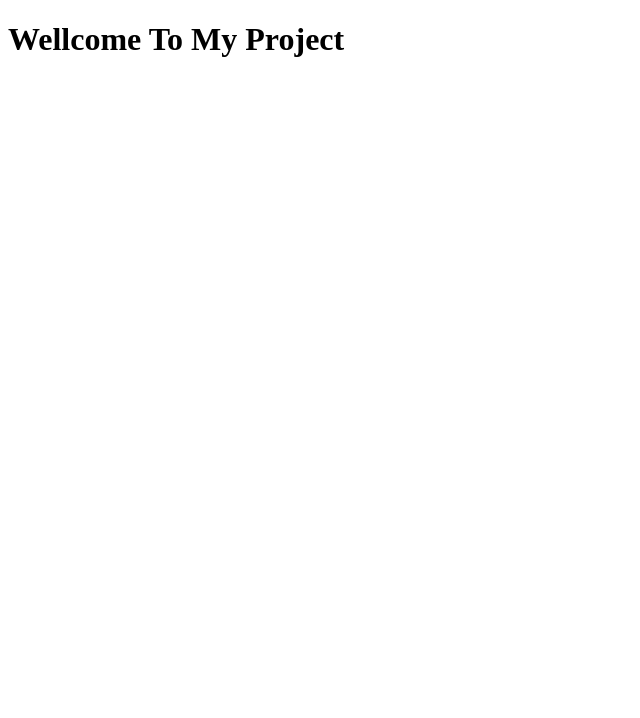
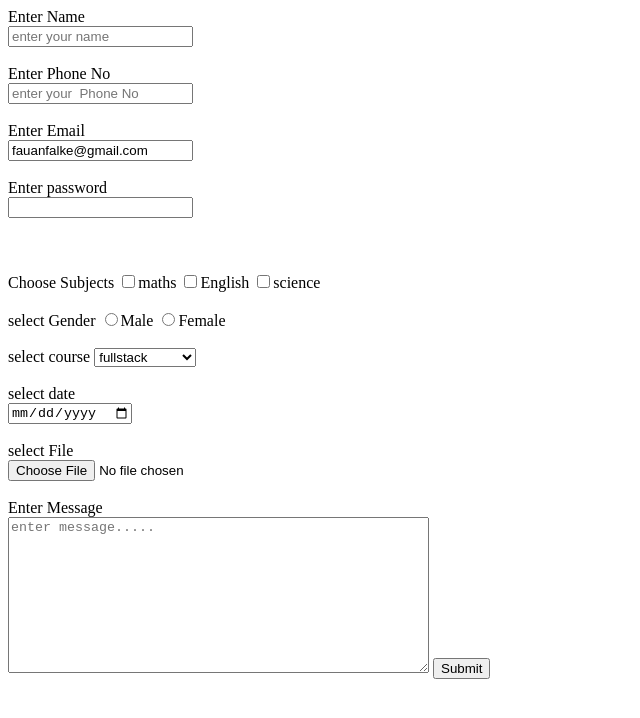
Before and after one commit to MohammedUsaidAnsari/first-day, a plain HTML site: page index.html in a window 1280 px wide. Shown: the whole page, without its empty margins (0-640 px from the left). Drawn offline with Linux system fonts and the light colour scheme.

Commit message:
learning html

```diff
--- a/index.html
+++ b/index.html
@@ -1,11 +1,110 @@
 <!DOCTYPE html>
 <html lang="en">
-<head>
-    <meta charset="UTF-8">
-    <meta name="viewport" content="width=device-width, initial-scale=1.0">
+  <head>
+    <meta charset="UTF-8" />
+    <meta name="viewport" content="width=device-width, initial-scale=1.0" />
     <title>Document</title>
-</head>
-<body>
+  </head>
+  <body>
+  <!-- <br>
     <h1>Wellcome To My Project</h1>
-</body>
+    <h1>Hello</h1>
+    <h2>Hello</h2>
+    <h3>Hello</h3>
+    <h4>Hello</h4>
+    <h5>Hello</h5>
+    <h6>Hello</h6>
+    <p>
+      Lorem, <b>ipsum</b> dolor sit amet consectetur adipisicing <a href="fzuws">elit</a>. Corporis
+      molestias esse, porro atque ex cumque odit tempora veritatis minus rem ut
+      laudantium? Aliquid, similique culpa! Laboriosam vel maxime illo quae?
+    </p>
+
+    <section></section>
+    <div></div>
+
+    <i>tabish</i> </br>
+    <em>tabish</em>
+
+
+    <b>asad</b>
+    <strong>asad</strong>
+
+    <a href="https://www.amazon.in/">Faiz</a>
+
+    <ol>
+      <li>heklo</li>
+      <li>hyy</li>
+      <li>byygkjxdgw</li>
+      <li>vmnxw</li>
+    </ol>
+
+    <ul>
+      <li>heklo</li>
+      <li>hyy</li>
+      <li>byygkjxdgw</li>
+      <li>vmnxw</li>
+    </ul> -->
+
+
+
+    <form type="Submit" method="Post" action="Thankyou.html">
+
+      <label>Enter Name</label><br />
+      <input type="text" name="name" class="name" id="fname" placeholder="enter your name" required></input>
+      <br /><br />
+      <label>Enter Phone No</label><br />
+      <input type="number" name="phone" class="phone" id="fphone" placeholder="enter your  Phone No"></input>
+      <br /><br />
+
+      <label>Enter Email</label><br />
+      <input type="email" name="email" class="email" id="femail" value="fauanfalke@gmail.com" readonly></input>
+      <br /><br />
+
+      <label>Enter password</label><br />
+      <input type="password" name="password" class="password" id="password"></input>
+      <br /><br />
+
+      <br
+      /><br />
+      <label>Choose Subjects</label>
+      <input type="checkbox" name="maths" value=" ">maths</input>
+      <input type="checkbox" name="english" value="english">English</input>
+      <input type="checkbox" name="science" value="science">science</input>
+
+      <br /><br />
+      <label>select Gender</label>
+      <input type="radio" name="gender" id="" value="male">Male</input>
+      <input type="radio" name="gender" id="" value="female">Female</input>
+
+      <br /><br />
+      <label>select course</label>
+      <select>
+          <option value="select-course">select-course</option>
+          <option value="frontend" >frontend</option>
+          <option value="backend">backend</option>
+          <option value="fullstack" selected>fullstack</option>
+          <option value="mernstack">mernstack</option>
+          <option value="meanstack">mernstack</option>
+      </select>
+      <br /><br />
+      <label>select date</label>
+      <br />
+      <input type="date" name="" id=""></input>
+
+      <br /><br />
+      <label>select File</label>
+      <br />
+      <input type="file" /></input>
+      <br /><br />
+      <label>Enter Message</label>
+      <br />
+      <textarea type="text" placeholder="enter message....." cols="50" rows="10"></textarea>
+      <!-- <input type="submit"></input> -->
+      <!-- <button type="button">click me</button> -->
+      <input type="Submit"></input>
+  </form>
+
+
+  </body>
 </html>
```
